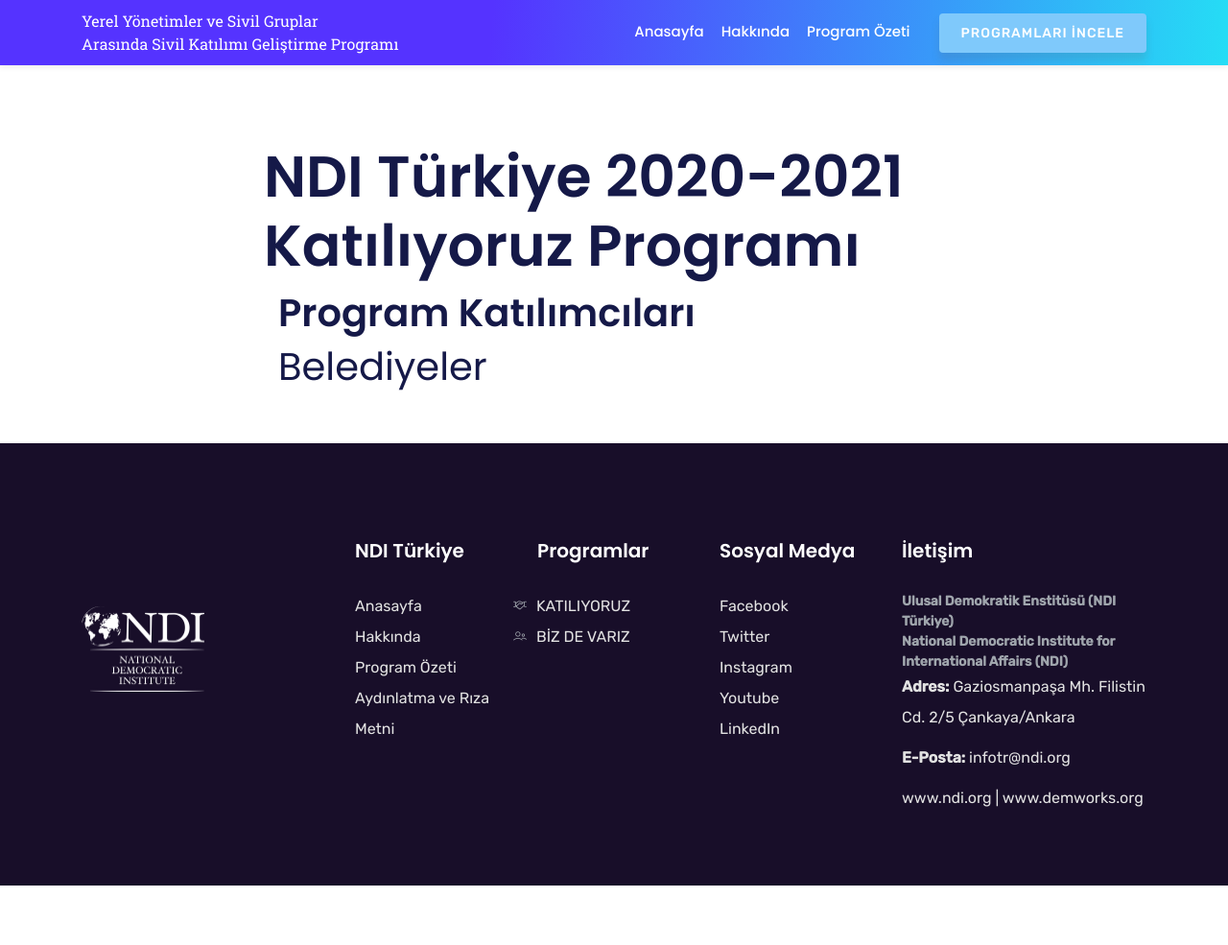
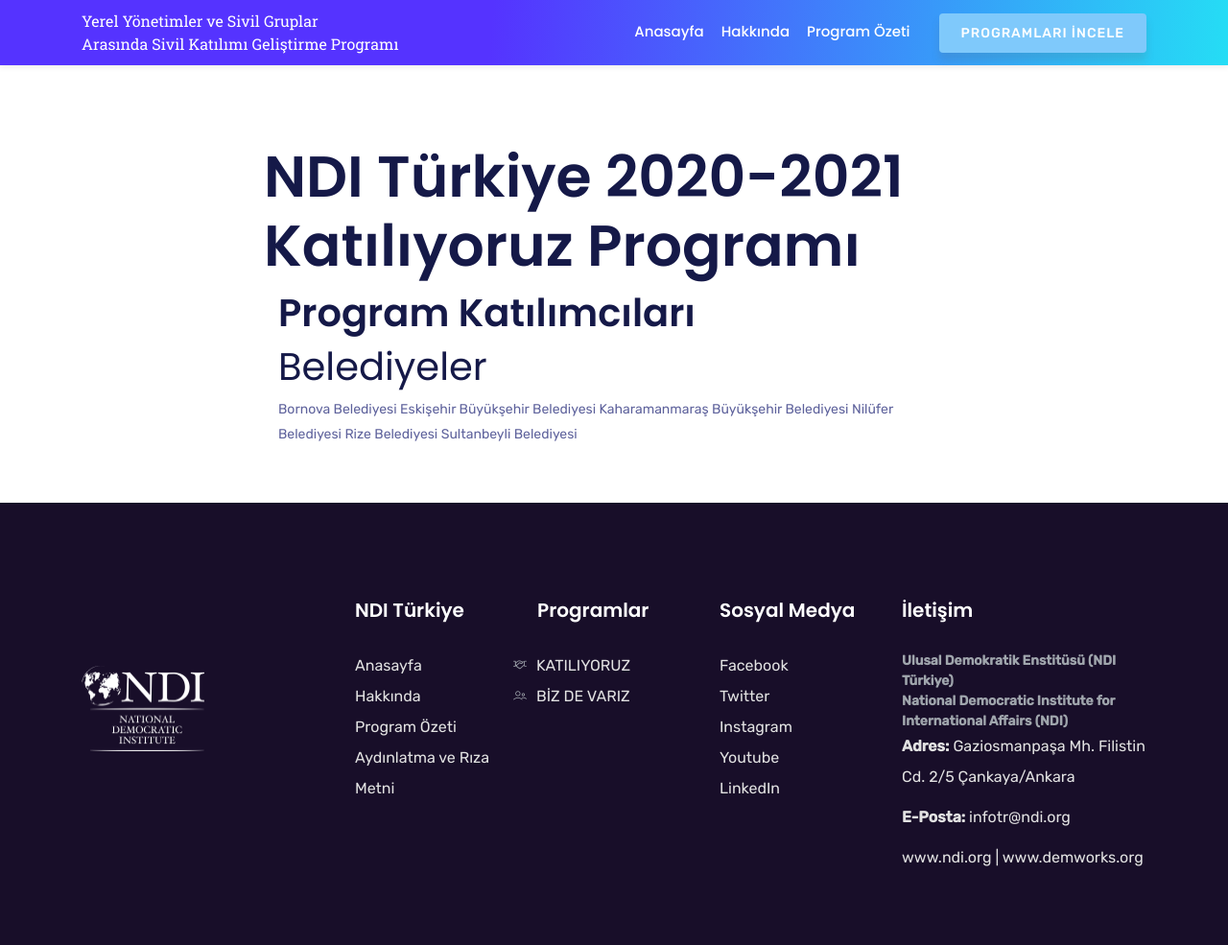
Before and after one commit to uirmaksever/ndi-civic-participation-young-women-website, a Jekyll site: the page built from _posts/programs/2020-12-04-ndi-turkiye-2020-2021-katiliyoruz-programi.md, in a window 1280 px wide. Shown: the part 200-1185 px from the top of the page at 96% size. Built offline with Jekyll 4.4.1, drawn with Linux system fonts in a browser that asks for light colours; some web fonts are replaced; a script that is not in the unit is left out; before the commit the page ends 1123 px from its top, so only the background shows below that.

Commit message:
Update Programs “2020-12-04-ndi-turkiye-2020-2021-katiliyoruz-programi”

```diff
--- a/_posts/programs/2020-12-04-ndi-turkiye-2020-2021-katiliyoruz-programi.md
+++ b/_posts/programs/2020-12-04-ndi-turkiye-2020-2021-katiliyoruz-programi.md
@@ -4,9 +4,16 @@ icon: grid-alt
 title: NDI Türkiye 2020-2021 Katılıyoruz Programı
 program_description: "-"
 date: 2020-12-04T12:49:34.774Z
-permalink: /2020
+permalink: /katilimcilar
 application_form_url: post
 ---
 # **Program Katılımcıları**
 
 #### Belediyeler
+
+Bornova Belediyesi
+Eskişehir Büyükşehir Belediyesi
+Kaharamanmaraş Büyükşehir Belediyesi
+Nilüfer Belediyesi
+Rize Belediyesi
+Sultanbeyli Belediyesi
```
